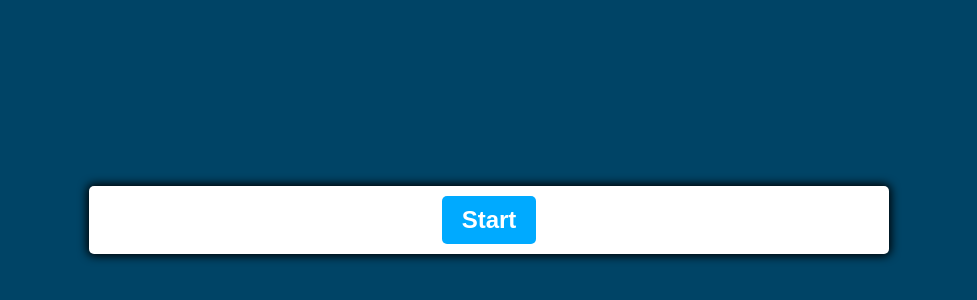
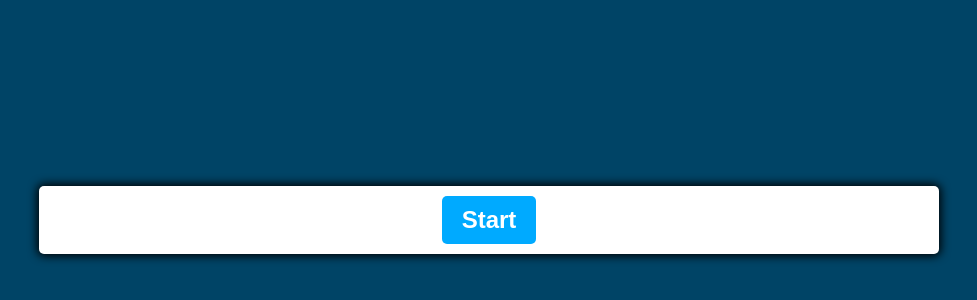
Before and after one commit to mguachun/quiz-app, a plain HTML site: page index.html in a window 1280 px wide. Shown: the part 180-480 px from the top of the page, without its empty margins (151-1128 px from the left). Drawn offline with Linux system fonts and the light colour scheme.

Commit message:
changed width

```diff
--- a/styles.css
+++ b/styles.css
@@ -30,7 +30,7 @@ body.wrong {
 }
 
 .container {
-    width: 800px;
+    width: 900px;
     max-width: 80%;
     background-color: white;
     border-radius: 5px;
```
